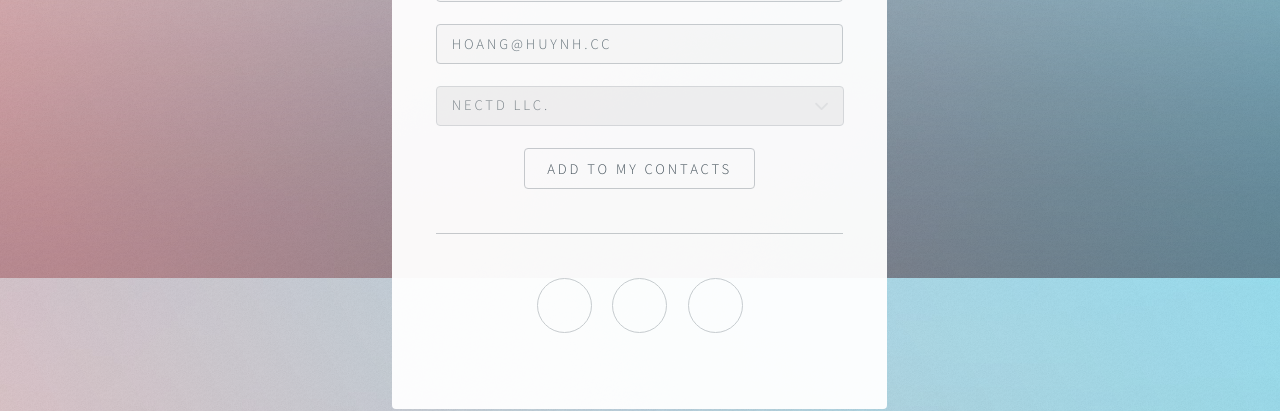
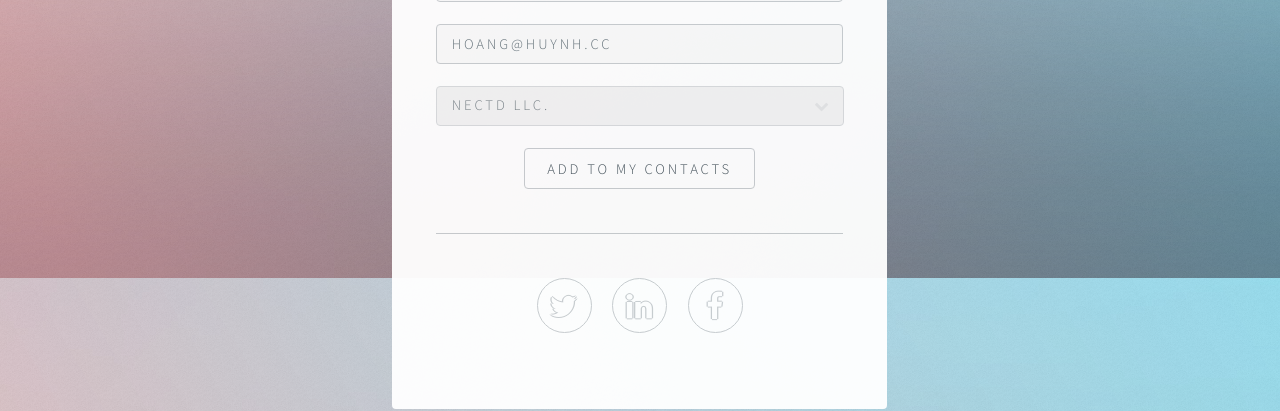
Before and after one commit to nectd/nectd-web, a PHP site: template theme/nectd-2015/web-cards/card.twig in a window 1280 px wide. Shown: the part 522-933 px from the top of the page. Run offline with PHP 8.4, Linux system fonts and the light colour scheme; the template is opened without the code that fills it: most values are stand-ins (such as "Sample title", 1, 10 or a date in 2020); some libraries are stand-ins or nearby versions.

Commit message:
Fixed Typo

```diff
--- a/theme/nectd-2015/web-cards/card.twig
+++ b/theme/nectd-2015/web-cards/card.twig
@@ -8,7 +8,7 @@
 		<meta charset="utf-8" />
 		<meta name="viewport" content="width=device-width, initial-scale=1" />
 		<!--[if lte IE 8]><script src="{{paths.theme}}web-cards/assets/js/html5shiv.js"></script><![endif]-->
-		<link rel="stylesheet" href="{{paths.theme}}web-cards/assets/css/font-awesome.min.css.css" />
+		<link rel="stylesheet" href="{{paths.theme}}web-cards/assets/css/font-awesome.min.css" />
 		<link rel="stylesheet" href="{{paths.theme}}web-cards/assets/css/main.css" />
 		<!--[if lte IE 9]><link rel="stylesheet" href="{{paths.theme}}web-cards/assets/css/ie9.css" /><![endif]-->
 		<!--[if lte IE 8]><link rel="stylesheet" href="{{paths.theme}}web-cards/assets/css/ie8.css" /><![endif]-->
```
